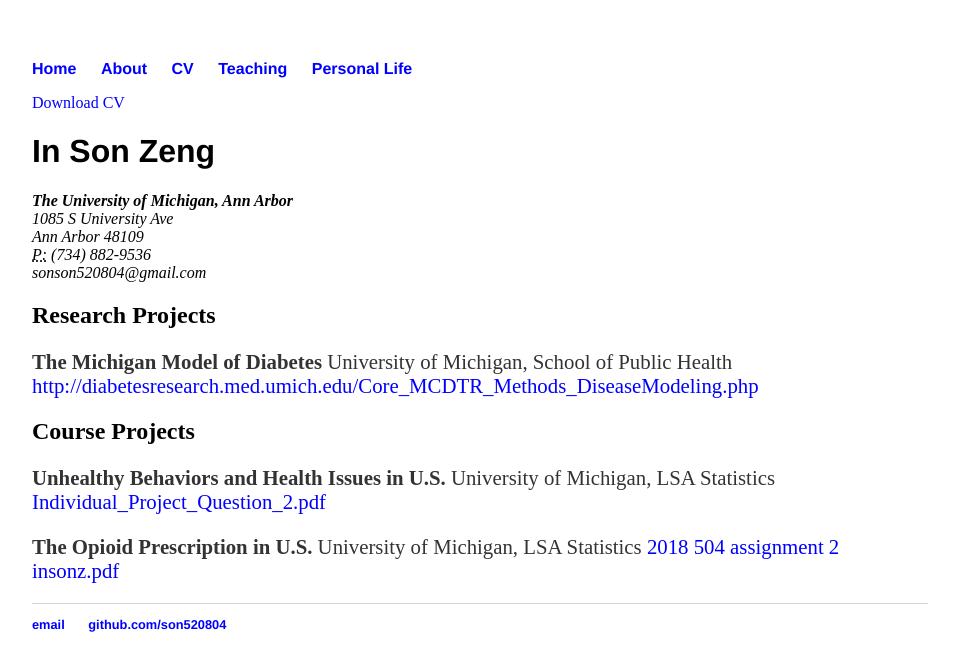
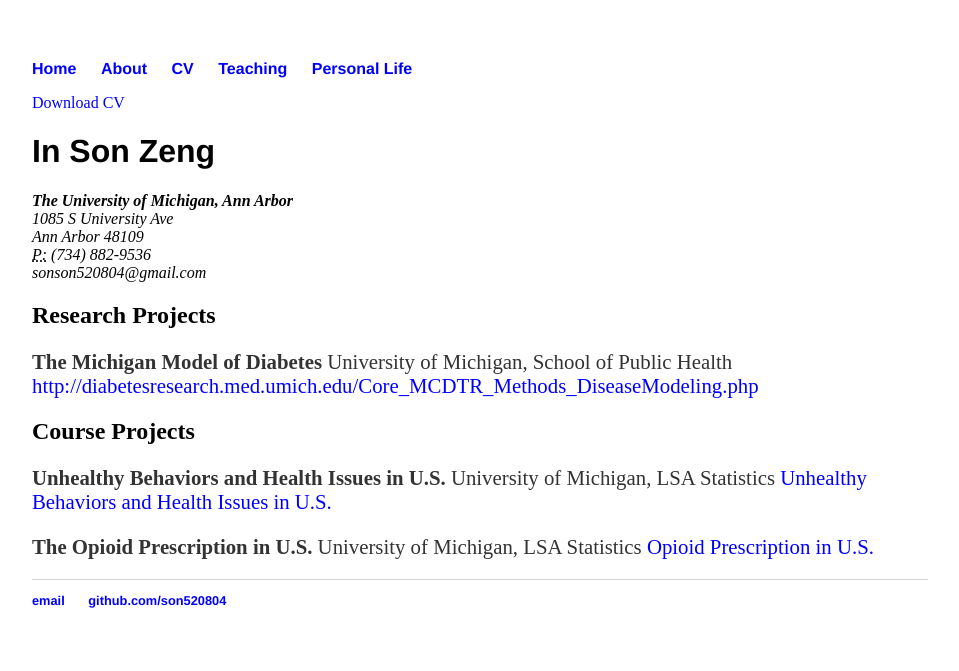
Before and after one commit to son520804/son520804.github.io, a Jekyll site: the page built from cv/index.html, in a window 1280 px wide. Shown: the top 671 px of the page, without its empty margins (160-1119 px from the left). Built offline with Jekyll 4.4.1, drawn with Linux system fonts in a browser that asks for light colours.

Commit message:
Update index.html

```diff
--- a/cv/index.html
+++ b/cv/index.html
@@ -19,8 +19,8 @@ title: CV of Your Name
 					<p><strong>The Michigan Model of Diabetes</strong> University of Michigan, School of Public Health <a href="#">http://diabetesresearch.med.umich.edu/Core_MCDTR_Methods_DiseaseModeling.php</a></p>
 					<h2>Course Projects</h2>
 
-					<p><strong>Unhealthy Behaviors and Health Issues in U.S.</strong> University of Michigan, LSA Statistics <a href="#">Individual_Project_Question_2.pdf</a></p>
-					<p><strong>The Opioid Prescription in U.S.</strong> University of Michigan, LSA Statistics  <a href="#">2018 504 assignment 2 insonz.pdf</a></p>
+					<p><strong>Unhealthy Behaviors and Health Issues in U.S.</strong> University of Michigan, LSA Statistics <a href="Individual_Project_Question_2.pdf">Unhealthy Behaviors and Health Issues in U.S.</a></p>
+					<p><strong>The Opioid Prescription in U.S.</strong> University of Michigan, LSA Statistics  <a href="2018 504 assignment 2 insonz.pdf">Opioid Prescription in U.S.</a></p>
 
 
 	</div>
```
